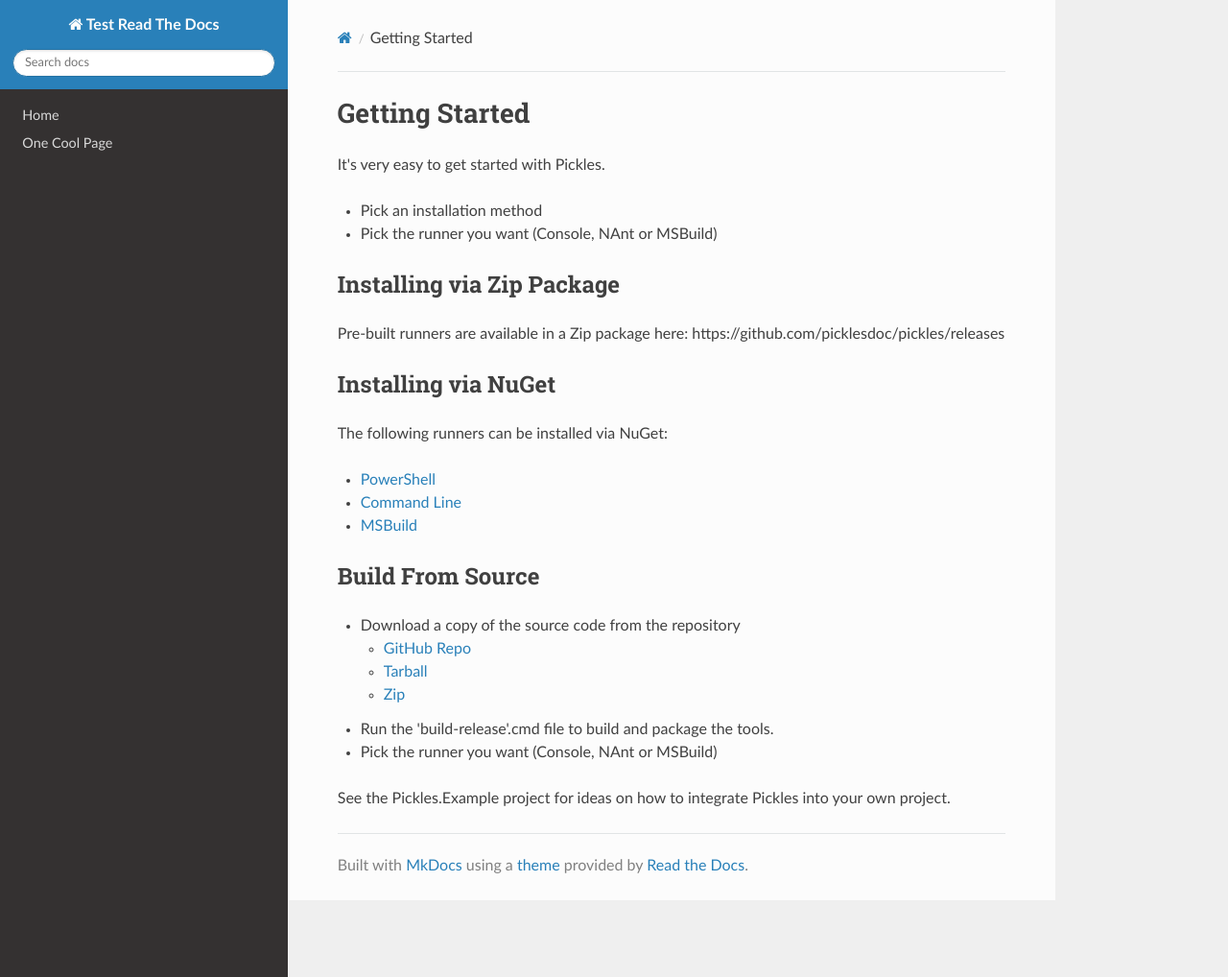
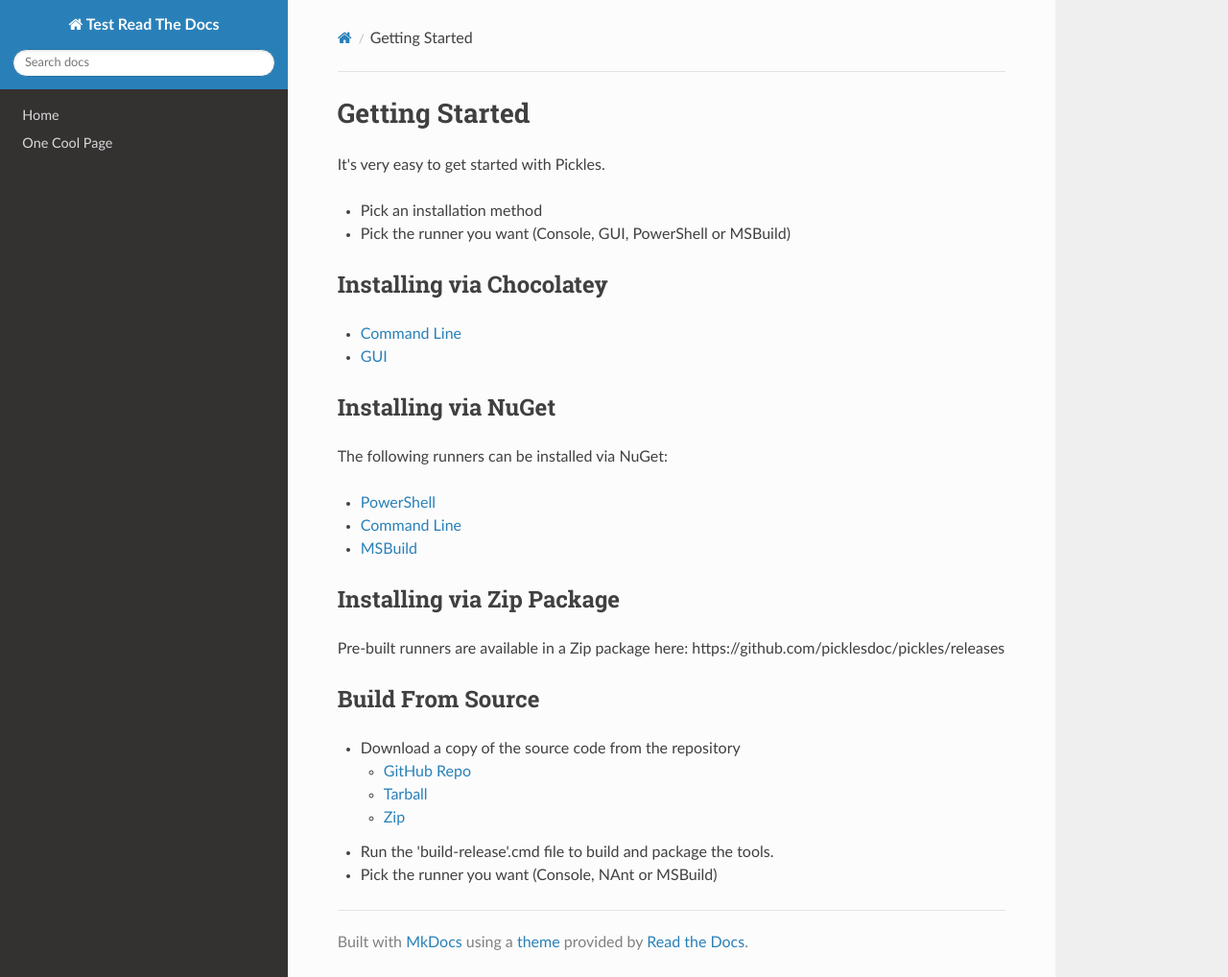
Before and after one commit to picklesdoc/docs, an MkDocs documentation site: the page built from docs/GettingStarted.md, in a window 1280 px wide and 1018 px high. Shown: the whole window at 96% size. Built offline with MkDocs 1.6.1, drawn with Linux system fonts in a browser that asks for light colours; nearby versions of some CDN libraries; old or Windows-style settings are respelled for this version of MkDocs.

Commit message:
Corrections

```diff
--- a/docs/GettingStarted.md
+++ b/docs/GettingStarted.md
@@ -3,10 +3,12 @@
 It's very easy to get started with Pickles.
 
 - Pick an installation method
-- Pick the runner you want (Console, NAnt or MSBuild)
+- Pick the runner you want (Console, GUI, PowerShell or MSBuild)
 
-## Installing via Zip Package
-Pre-built runners are available in a Zip package here: https://github.com/picklesdoc/pickles/releases
+## Installing via Chocolatey
+
+- [Command Line](https://chocolatey.org/packages/pickles)
+- [GUI](https://chocolatey.org/packages/picklesui)
 
 ## Installing via NuGet
 
@@ -16,6 +18,10 @@ The following runners can be installed via NuGet:
 - [Command Line](http://www.nuget.org/packages/Pickles.CommandLine/)
 - [MSBuild](http://www.nuget.org/packages/Pickles.MSBuild/)
 
+## Installing via Zip Package
+
+Pre-built runners are available in a Zip package here: https://github.com/picklesdoc/pickles/releases
+
 ## Build From Source
 - Download a copy of the source code from the repository
 	- [GitHub Repo](https://github.com/picklesdoc/pickles)
@@ -23,5 +29,3 @@ The following runners can be installed via NuGet:
 	- [Zip](https://github.com/picklesdoc/pickles/zipball/master)
 - Run the 'build-release'.cmd file to build and package the tools.
 - Pick the runner you want (Console, NAnt or MSBuild)
-
-See the Pickles.Example project for ideas on how to integrate Pickles into your own project.
```
